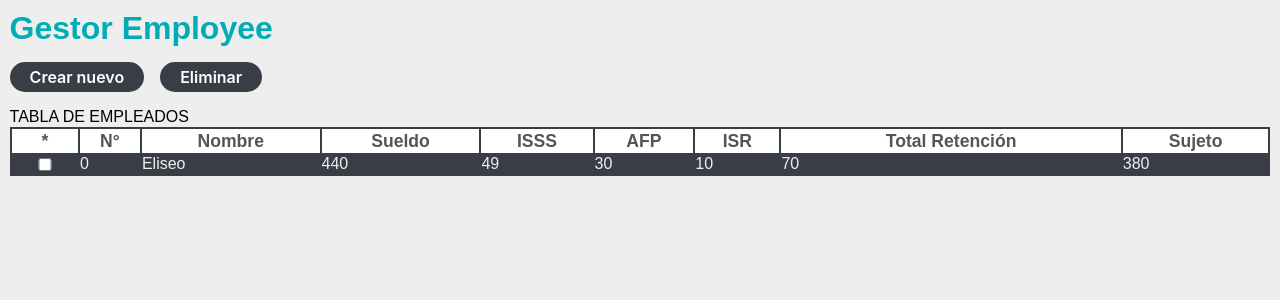
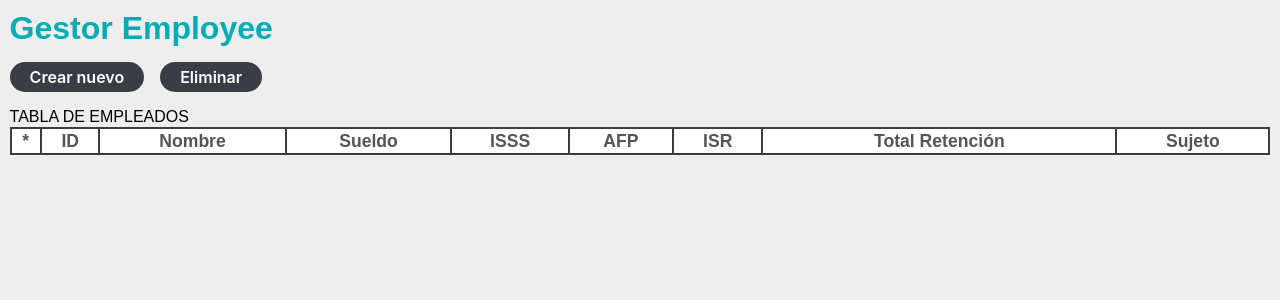
Before and after one commit to eliseodesign/react-ts-planilla, a React (Vite) app: page /app in a window 1280 px wide. Shown: the top 300 px of the page. Built offline with nearby package versions, Linux system fonts and the light colour scheme.

Commit message:
[:sparkles: add] rendering employes

```diff
--- a/src/view/aplication/components/Table.tsx
+++ b/src/view/aplication/components/Table.tsx
@@ -1,4 +1,9 @@
+import { useContext } from "react";
+import EmployeContext from "../../../shared/context/EmployeeContext";
+
 const Table = () => {
+
+  const { employees } = useContext(EmployeContext)
   return (
     <div>
       TABLA DE EMPLEADOS
@@ -7,7 +12,7 @@ const Table = () => {
         <thead>
           <tr>
             <th>*</th>
-              <th>N°</th>
+            <th>ID</th>
             <th>Nombre</th>
             <th>Sueldo</th>
             <th>ISSS</th>
@@ -20,19 +25,23 @@ const Table = () => {
         </thead>
 
         <tbody>
+          {employees.map(el =>{
+            return(
               <tr>
                 <td>
                   <input type="checkbox" />
                 </td>
-              <td>0</td>
-              <td>Eliseo</td>
-              <td>440</td>
-              <td>49</td>
-              <td>30</td>
-              <td>10</td>
-              <td>70</td>
-              <td>380</td>
+                <td>{el.id}</td>
+                <td>{el.nombre}</td>
+                <td>{el.salario}</td>
+                <td>{el.iss}</td>
+                <td>{el.afp}</td>
+                <td>{el.isr}</td>
+                <td>{el.descuento}</td>
+                <td>{el.sujeto}</td>
               </tr>
+            )
+          })}
         </tbody>
 
       </table>
```
Also changed, not shown: src/view/aplication/components/Modal.tsx (+8 -6 lines). Lines whose indentation alone changed are shown as unchanged.
